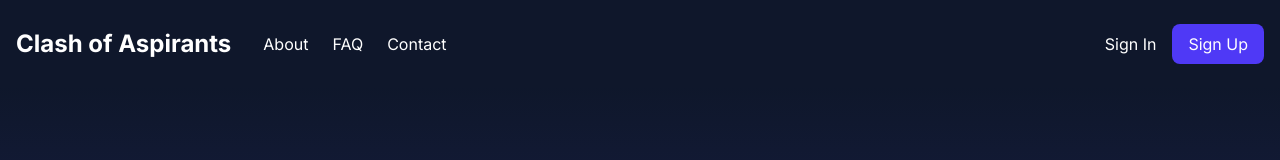
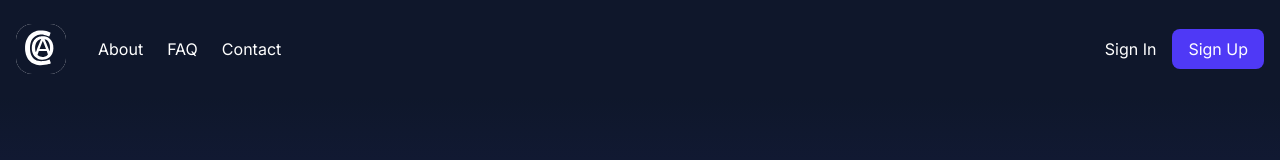
Before and after one commit to anurag-p6/Clash-of-Aspirants, a Next.js app in the folder clash-of-aspirants/: page / in a window 1280 px wide. Shown: the top 160 px of the page. Built offline with nearby package versions, Linux system fonts and the light colour scheme; no server answers.

Commit message:
Added logo

```diff
--- a/clash-of-aspirants/app/about/page.tsx
+++ b/clash-of-aspirants/app/about/page.tsx
@@ -15,7 +15,7 @@ export default function AboutPage() {
             <div className="bg-white rounded-lg shadow-md p-8 mb-8">
               <h2 className="text-2xl font-bold mb-4">What is Clash of Aspirants?</h2>
               <p className="text-gray-700 mb-6">
-                Clash of Aspirants is an interactive quiz platform that leverages OpenAI's powerful language models to generate dynamic quiz questions based on user prompts. Whether you're a student studying for exams, a teacher looking to engage your class, or just someone who enjoys testing their knowledge, our platform provides a fun and competitive environment for learning.
+                Clash of Aspirants is an interactive quiz platform that leverages OpenAI powerful language models to generate dynamic quiz questions based on user prompts. Whether you're a student studying for exams, a teacher looking to engage your class, or just someone who enjoys testing their knowledge, our platform provides a fun and competitive environment for learning.
               </p>
 
               <h2 className="text-2xl font-bold mb-4">How It Works</h2>
--- a/clash-of-aspirants/components/MainNav.tsx
+++ b/clash-of-aspirants/components/MainNav.tsx
@@ -3,24 +3,23 @@
 import Link from 'next/link';
 import { usePathname } from 'next/navigation';
 import { useAuth } from '@/lib/auth-context';
+import { Logo } from '@/public/logo';
 
 export default function MainNav() {
   const pathname = usePathname();
   const { user, loading, signOut } = useAuth();
 
-  const isActive = (path: string) => {
-    return pathname === path;
-  };
+  const isActive = (path: string) => pathname === path;
 
   return (
     <header className="bg-slate-900 text-white">
       <div className="container mx-auto px-4 py-6">
         <div className="flex justify-between items-center">
+          {/* Left Side - Logo */}
           <div className="flex items-center space-x-8">
-            <Link href="/" className="text-2xl font-bold">
-              Clash of Aspirants
-            </Link>
+            <Logo />
 
+            {/* Navigation Links */}
             <nav className="hidden md:flex space-x-6">
               {!loading && user ? (
                 <>
@@ -68,6 +67,7 @@ export default function MainNav() {
             </nav>
           </div>
 
+          {/* Right Side - User Authentication */}
           <div className="flex items-center space-x-4">
             {!loading && user ? (
               <>
@@ -81,10 +81,7 @@ export default function MainNav() {
               </>
             ) : !loading ? (
               <>
-                <Link
-                  href="/auth/login"
-                  className="hover:text-indigo-300"
-                >
+                <Link href="/auth/login" className="hover:text-indigo-300">
                   Sign In
                 </Link>
                 <Link
--- /dev/null
+++ b/clash-of-aspirants/public/logo.tsx
@@ -0,0 +1,45 @@
+export const Logo = () => {
+    return (
+        <div className="border-none border-[#0f172b] rounded-2xl overflow-hidden">
+        <svg
+            version="1.0"
+            xmlns="http://www.w3.org/2000/svg"
+            width="50px"
+            height="50px"
+            viewBox="0 0 500.000000 500.000000"
+            preserveAspectRatio="xMidYMid meet"
+        >
+            {/* Background */}
+            <rect width="100%" height="100%" fill="white" />
+
+            <g
+                transform="translate(0.000000,500.000000) scale(0.100000,-0.100000)"
+                fill= "#0f172b"
+                stroke="black"
+            >
+                <path d="M0 2500 l0 -2500 2500 0 2500 0 0 2500 0 2500 -2500 0 -2500 0 0
+                -2500z m2880 1816 c216 -37 409 -98 527 -166 l52 -30 -65 -187 c-36 -103 -66
+                -189 -68 -190 -1 -2 -37 13 -80 32 -104 48 -289 109 -411 135 -141 30 -368 37
+                -499 16 -438 -72 -750 -365 -875 -820 -37 -135 -53 -251 -58 -433 -6 -196 5
+                -338 37 -493 97 -460 368 -767 762 -860 177 -42 330 -49 553 -25 165 18 298
+                50 455 112 63 24 124 47 135 50 19 4 26 -12 78 -181 32 -103 56 -190 53 -195
+                -9 -14 -115 -61 -207 -92 -255 -85 -650 -132 -939 -110 -788 61 -1289 554
+                -1406 1386 -21 149 -24 498 -5 635 31 227 79 395 166 575 239 497 660 797
+                1215 865 133 16 418 4 580 -24z m75 -560 c322 -83 563 -300 692 -621 135 -337
+                124 -801 -27 -1119 -195 -409 -577 -621 -1058 -584 -493 37 -847 358 -957 868
+                -25 117 -31 400 -11 536 66 448 313 767 692 893 148 50 229 61 409 57 132 -3
+                178 -8 260 -30z"/>
+                <path d="M2430 3481 c-342 -109 -542 -473 -516 -944 6 -113 30 -251 58 -331
+                l14 -39 63 169 c110 294 289 739 385 955 104 234 105 225 -4 190z"/>
+                <path d="M2945 3283 c92 -207 255 -609 356 -880 34 -89 57 -137 61 -129 4 8
+                15 60 24 117 25 154 15 399 -20 534 -65 247 -195 423 -380 514 -150 74 -148
+                83 -41 -156z"/>
+                <path d="M2602 3133 c-69 -164 -242 -615 -242 -634 0 -5 128 -9 321 -9 l321 0
+                -7 28 c-23 94 -299 782 -314 782 -4 0 -39 -75 -79 -167z"/>
+                <path d="M2216 2098 l-68 -193 43 -37 c248 -214 662 -222 912 -17 29 24 62 55
+                74 70 21 25 22 30 9 60 -7 19 -34 96 -61 172 l-47 137 -397 0 -397 0 -68 -192z"/>
+            </g>
+        </svg>
+        </div>
+    );
+}
```
Also changed, not shown: 1 other file (tests, documents, lock files or other folders).
